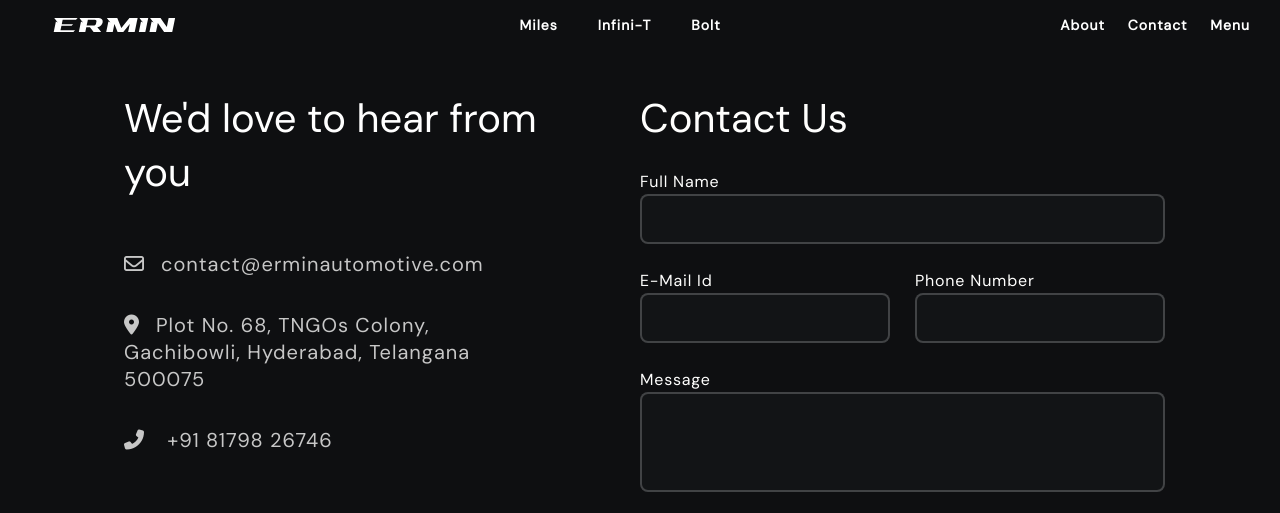
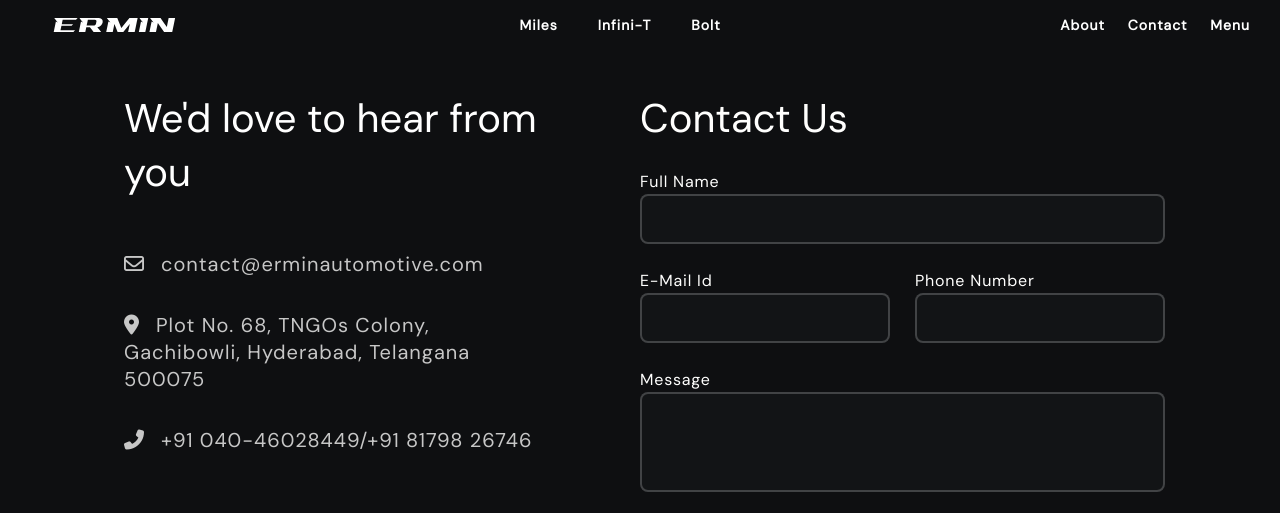
Before and after one commit to Ermin-Automotive/Ermin-Website-v2.0, a website: page assets/html/contact-us.html in a window 1280 px wide. Shown: the top 513 px of the page. Drawn offline with nearby package versions, Linux system fonts and the light colour scheme; some packages are replaced by stand-ins of ours; a script that the page names is missing; files whose address does not match are found by name.

Commit message:
Update contact-us.html

```diff
--- a/assets/html/contact-us.html
+++ b/assets/html/contact-us.html
@@ -65,7 +65,7 @@
       <h1>We'd love to hear from you</h1>
       <p><i class="far fa-envelope"></i>contact@erminautomotive.com</p>
       <p><i class="fas fa-map-marker-alt"></i>Plot No. 68, TNGOs Colony, Gachibowli, Hyderabad, Telangana 500075</p>
-      <p><i class="fas fa-phone-alt"></i> +91 81798 26746</p>
+      <p><i class="fas fa-phone-alt"></i>+91 040-46028449/+91 81798 26746</p>
     </div>
     <div class="contact-box">
       <form class="main-form">
```
